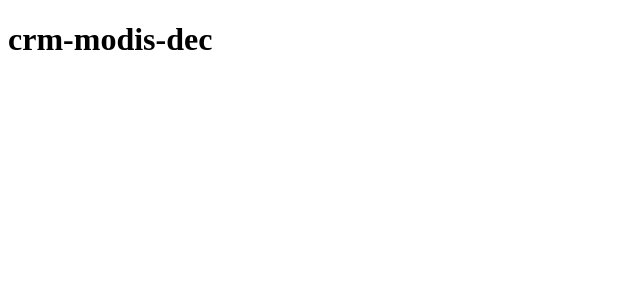
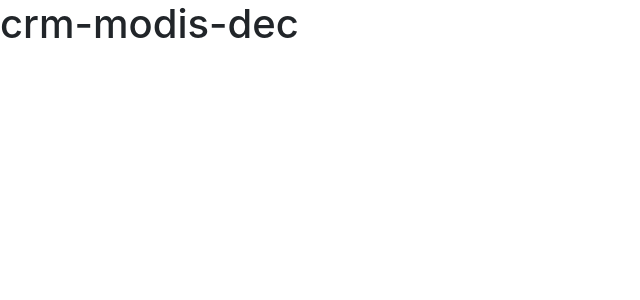
Before and after one commit to m-brownie/crm-modis-dec, an Angular app: page / in a window 1280 px wide. Shown: the top 300 px of the page, without its empty margins (0-640 px from the left). Built offline with nearby package versions, Linux system fonts and the light colour scheme.

Commit message:
Ajout de bootstrap

```diff
--- a/package.json
+++ b/package.json
@@ -16,9 +16,12 @@
     "@angular/compiler": "~11.0.3",
     "@angular/core": "~11.0.3",
     "@angular/forms": "~11.0.3",
+    "@angular/localize": "~11.0.3",
     "@angular/platform-browser": "~11.0.3",
     "@angular/platform-browser-dynamic": "~11.0.3",
     "@angular/router": "~11.0.3",
+    "@ng-bootstrap/ng-bootstrap": "^8.0.0",
+    "bootstrap": "^4.5.0",
     "rxjs": "~6.6.0",
     "tslib": "^2.0.0",
     "zone.js": "~0.10.2"
--- a/src/app/core/core.module.ts
+++ b/src/app/core/core.module.ts
@@ -1,10 +1,10 @@
 import { CommonModule } from '@angular/common';
 import { NgModule } from '@angular/core';
+import { NgbModule } from '@ng-bootstrap/ng-bootstrap';
 import { IconsModule } from '../icons/icons.module';
 import { LoginModule } from '../login/login.module';
 import { TextsModule } from '../texts/texts.module';
 import { UiModule } from '../ui/ui.module';
-
 
 
 @NgModule({
@@ -16,7 +16,8 @@
     LoginModule,
     UiModule,
     TextsModule,
-    IconsModule
+    IconsModule,
+    NgbModule
   ]
 })
 export class CoreModule { }
--- a/src/polyfills.ts
+++ b/src/polyfills.ts
@@ -1,3 +1,7 @@
+/***************************************************************************************************
+ * Load `$localize` onto the global scope - used if i18n tags appear in Angular templates.
+ */
+import '@angular/localize/init';
 /**
  * This file includes polyfills needed by Angular and is loaded before the app.
  * You can add your own extra polyfills to this file.
--- a/src/styles.scss
+++ b/src/styles.scss
@@ -1 +1,4 @@
 /* You can add global styles to this file, and also import other style files */
+
+/* Importing Bootstrap SCSS file. */
+@import '~bootstrap/scss/bootstrap';
```
Also changed, not shown: 1 other file (tests, documents, lock files or other folders).
